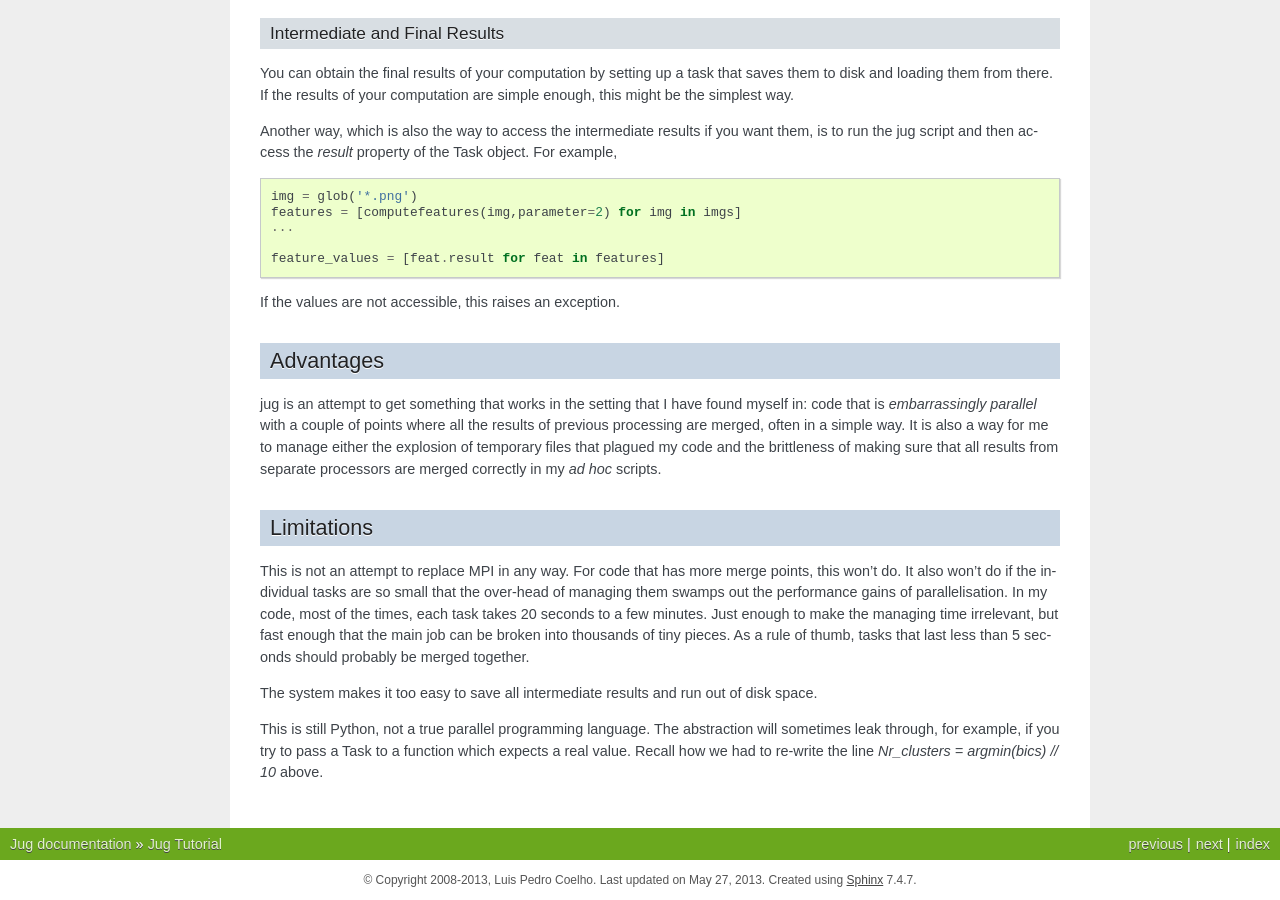
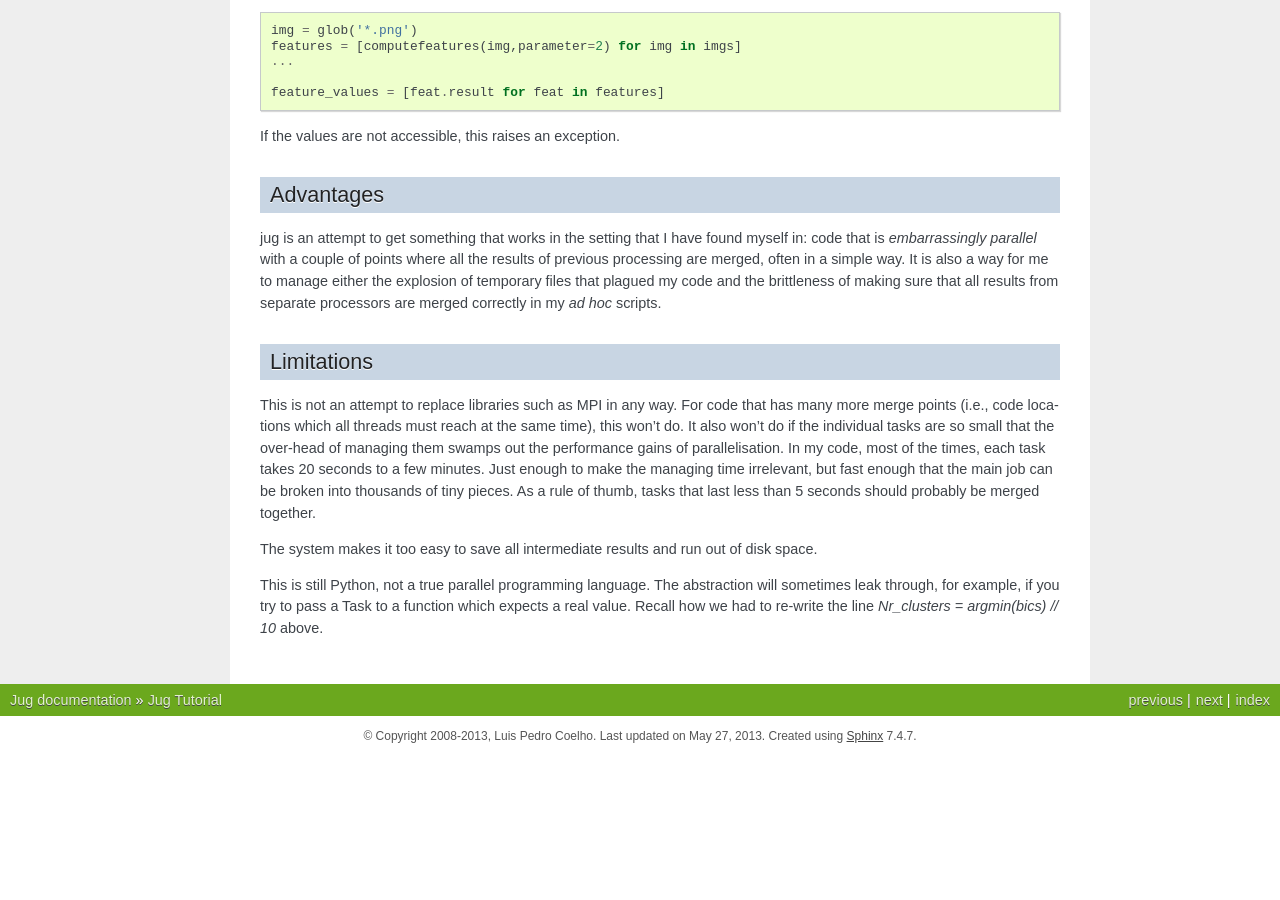
Before and after one commit to luispedro/jug, a Sphinx documentation site: the page built from docs/source/tutorial.rst, in a window 1280 px wide and 900 px high, scrolled down 2675 px. Built offline with Sphinx 7.4.7, drawn with Linux system fonts in a browser that asks for light colours; formulas are drawn with MathJax 3; the version number could not be read and is left out; after the commit the page ends 3431 px from its top, so only the background shows below that; some of the changed text lies outside the part shown.

Commit message:
UPD Update to newer jug

```diff
--- a/docs/source/tutorial.rst
+++ b/docs/source/tutorial.rst
@@ -204,13 +193,15 @@ separate processors are merged correctly in my *ad hoc* scripts.
 Limitations
 -----------
 
-This is not an attempt to replace MPI in any way. For code that has more merge
-points, this won't do. It also won't do if the individual tasks are so small
-that the over-head of managing them swamps out the performance gains of
-parallelisation. In my code, most of the times, each task takes 20 seconds to a
-few minutes. Just enough to make the managing time irrelevant, but fast enough
-that the main job can be broken into thousands of tiny pieces. As a rule of
-thumb, tasks that last less than 5 seconds should probably be merged together.
+This is not an attempt to replace libraries such as MPI in any way. For code
+that has many more merge points (i.e., code locations which all threads must
+reach at the same time), this won't do. It also won't do if the individual
+tasks are so small that the over-head of managing them swamps out the
+performance gains of parallelisation. In my code, most of the times, each task
+takes 20 seconds to a few minutes. Just enough to make the managing time
+irrelevant, but fast enough that the main job can be broken into thousands of
+tiny pieces. As a rule of thumb, tasks that last less than 5 seconds should
+probably be merged together.
 
 The system makes it too easy to save all intermediate results and run out of
 disk space.
```
Also changed, not shown: other parts of docs/source/tutorial.rst (+2 -13 lines).
